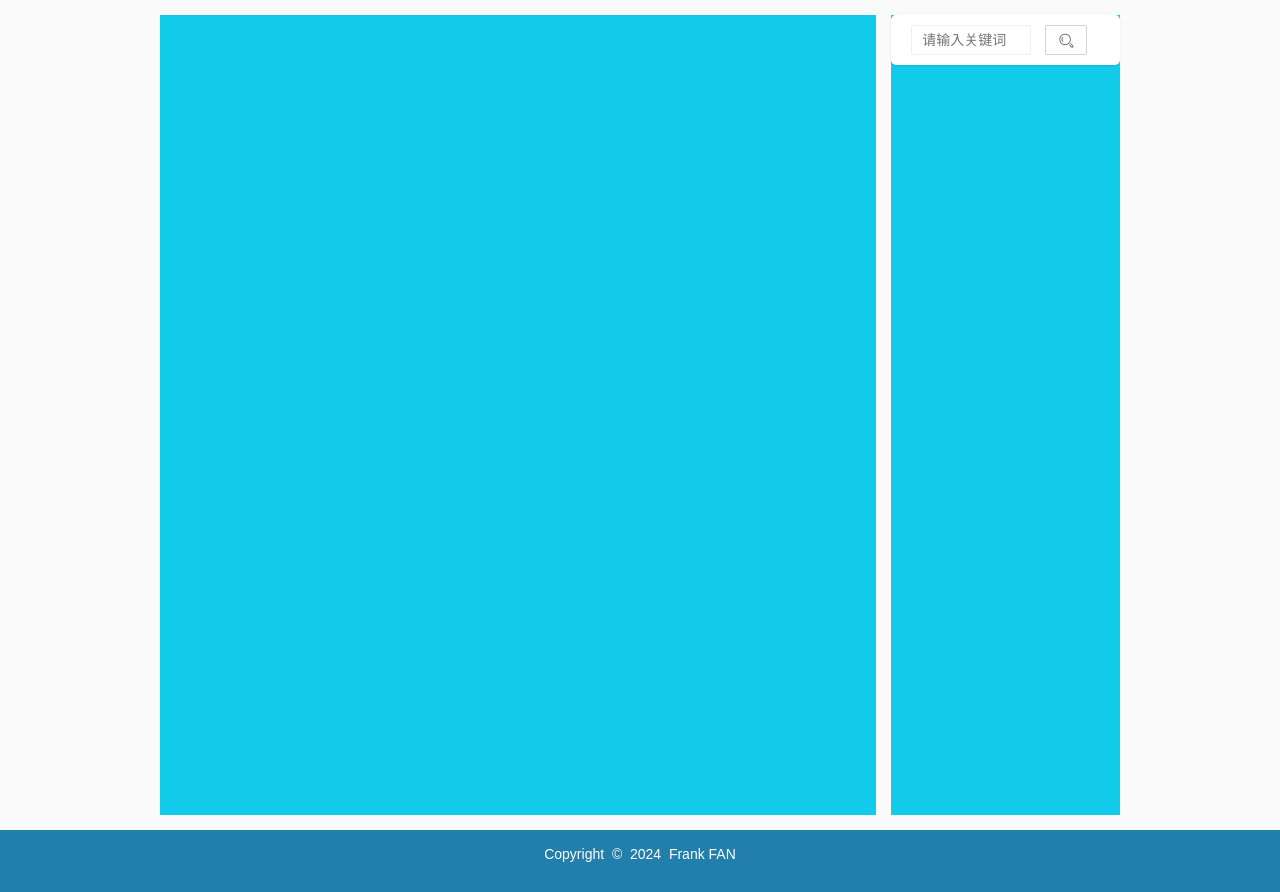
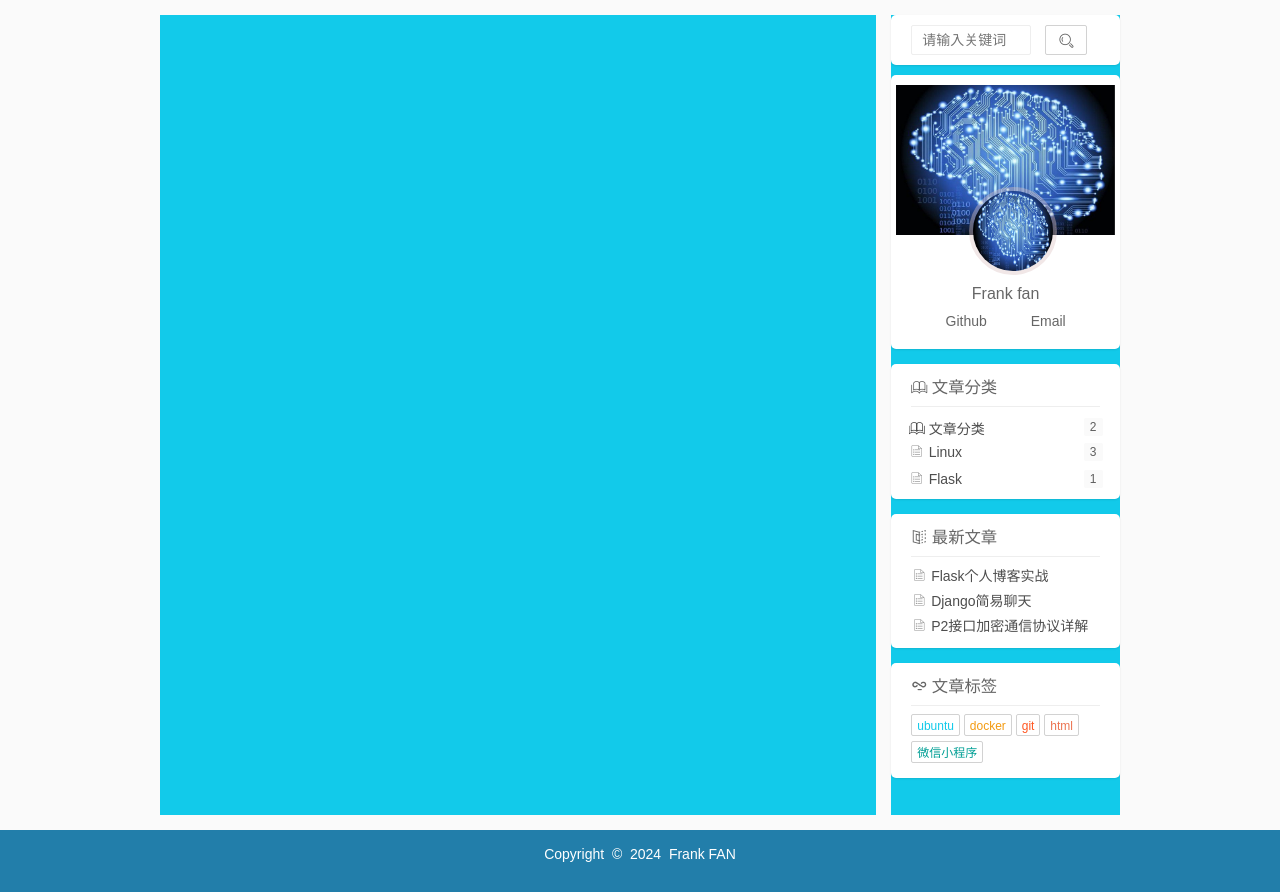
Before and after one commit to FAN-FRANkk/qingdeng_bf_blog, a Flask app: page / in a window 1280 px wide. Shown: the part 60-952 px from the top of the page. Run offline with Flask 3, Linux system fonts and the light colour scheme.

Commit message:
第二次更新

```diff
--- a/app/blog/static/css/main.css
+++ b/app/blog/static/css/main.css
@@ -145,3 +145,81 @@ body{
     padding: 10px 20px;
     color: #666;
 }
+
+/* 公共标题样式 */
+.side-title {
+    border-bottom: 1px solid #eee;
+    width: 100%;
+    color: #666666;
+    padding-bottom: 8px;
+    margin-bottom: 8px;
+    overflow: hidden;
+    font-weight: 400;
+}
+
+/* --- 分类样式 --- */
+.side-categorys {
+    background-color: #fff;
+    box-sizing: border-box;
+    padding: 10px 20px;
+    /*上边距*/
+    margin-top: 15px;
+    border-radius: 5px;
+    overflow: hidden;
+    min-height: 100px;
+    /*盒子阴影*/
+    box-shadow: 0 1px 2px 0 rgba(0, 0, 0, 0.1);
+}
+
+.side-categorys ul {
+    /*超出隐藏*/
+    overflow: hidden;
+}
+
+.side-categorys ul li {
+    /*上下5，左右0*/
+    padding: 5px 0;
+}
+
+.side-categorys ul span {
+    /*浮动到右边去*/
+    float: right;
+}
+
+
+/* --- 最新文章样式 --- */
+.side-newposts {
+    background-color: #fff;
+    box-sizing: border-box;
+    padding: 10px 20px;
+    margin-top: 15px;
+    border-radius: 5px;
+    overflow: hidden;
+    border-radius: 5px;
+    min-height: 100px;
+    box-shadow: 0 1px 2px 0 rgba(0,0,0,0.1);
+}
+
+.side-newposts a {
+    word-break: break-all;
+}
+
+/*      标签样式        */
+.side-tags {
+    background-color: #fff;
+    box-sizing: border-box;
+    padding: 10px 20px;
+    margin-top: 15px;
+    margin-bottom: 15px;
+    border-radius: 5px;
+    overflow: hidden;
+    min-height: 100px;
+    box-shadow: 0 1px 2px 0 rgba(0,0,0,0.1);
+}
+
+.side-tags div a {
+    margin: 0 0 5px 0 !important;
+    white-space: nowrap; /*文本不换行*/
+    text-overflow: ellipsis;
+    overflow: hidden
+}
--- a/app/blog/templates/common/base.html
+++ b/app/blog/templates/common/base.html
@@ -45,6 +45,10 @@
                 <div class="layui-col-md3">
                     <div style="height:800px; width: 100%; background-color: #12caea">
                         {% include 'common/module/search.html' %}
+                        {% include 'common/module/my_info.html' %}
+                        {% include 'common/module/category.html' %}
+                        {% include 'common/module/recent_posts.html' %}
+                        {% include 'common/module/tags.html' %}
                     </div>
                 </div>
             </div>
--- a/app/blog/templates/common/module/category.html
+++ b/app/blog/templates/common/module/category.html
@@ -0,0 +1,23 @@
+<div class="side-categorys">
+    <h3 class="side-title">
+        <i class="layui-icon">&#xe705;</i>
+        文章分类
+    </h3>
+    <ul class="layui-row layui-col-space5">
+        <li class="layui-col-md12 layui-col-xs6">
+            <i class="layui-icon">&#xe705;</i>
+            文章分类
+            <span class="layui-badge layui-bg-gray">2</span>
+        </li>
+        <li>
+            <i class="layui-icon">&#xe60a;</i>
+            Linux
+            <span class="layui-badge layui-bg-gray">3</span>
+        </li>
+        <li>
+            <i class="layui-icon">&#xe60a;</i>
+            Flask
+            <span class="layui-badge layui-bg-gray">1</span>
+        </li>
+    </ul>
+</div>
--- a/app/blog/templates/common/module/recent_posts.html
+++ b/app/blog/templates/common/module/recent_posts.html
@@ -0,0 +1,21 @@
+<div class="side-newposts">
+    <h3 class="side-title">
+        <i class="layui-icon">&#xe663;</i>
+        最新文章
+    </h3>
+    <ul class="layui-row layui-col-space5">
+        <!-- 显示5篇最新文章 -->
+        <li class="layui-col-md12 layui-col-xs6">
+            <i class="layui-icon">&#xe60a;</i>
+            Flask个人博客实战
+        </li>
+        <li class="layui-col-md12 layui-col-xs6">
+            <i class="layui-icon">&#xe60a;</i>
+            Django简易聊天
+        </li>
+        <li class="layui-col-md12 layui-col-xs6">
+            <i class="layui-icon">&#xe60a;</i>
+            P2接口加密通信协议详解
+        </li>
+    </ul>
+</div>
--- a/app/blog/templates/common/module/tags.html
+++ b/app/blog/templates/common/module/tags.html
@@ -0,0 +1,13 @@
+<div class="side-tags">
+    <h3 class="side-title">
+        <i class="layui-icon">&#xe674;</i>
+        文章标签
+    </h3>
+    <div>
+        <a class="layui-btn layui-btn-xs layui-btn-primary" href="#" style="color: #12caea">ubuntu</a>
+        <a class="layui-btn layui-btn-xs layui-btn-primary" href="#" style="color: #f39b12">docker</a>
+        <a class="layui-btn layui-btn-xs layui-btn-primary" href="#" style="color: #ff5722">git</a>
+        <a class="layui-btn layui-btn-xs layui-btn-primary" href="#" style="color: #eb7350">html</a>
+        <a class="layui-btn layui-btn-xs layui-btn-primary" href="#" style="color: #009f95">微信小程序</a>
+    </div>
+</div>
```
Also changed, not shown: 项目笔记.md (+27 -0 lines).
